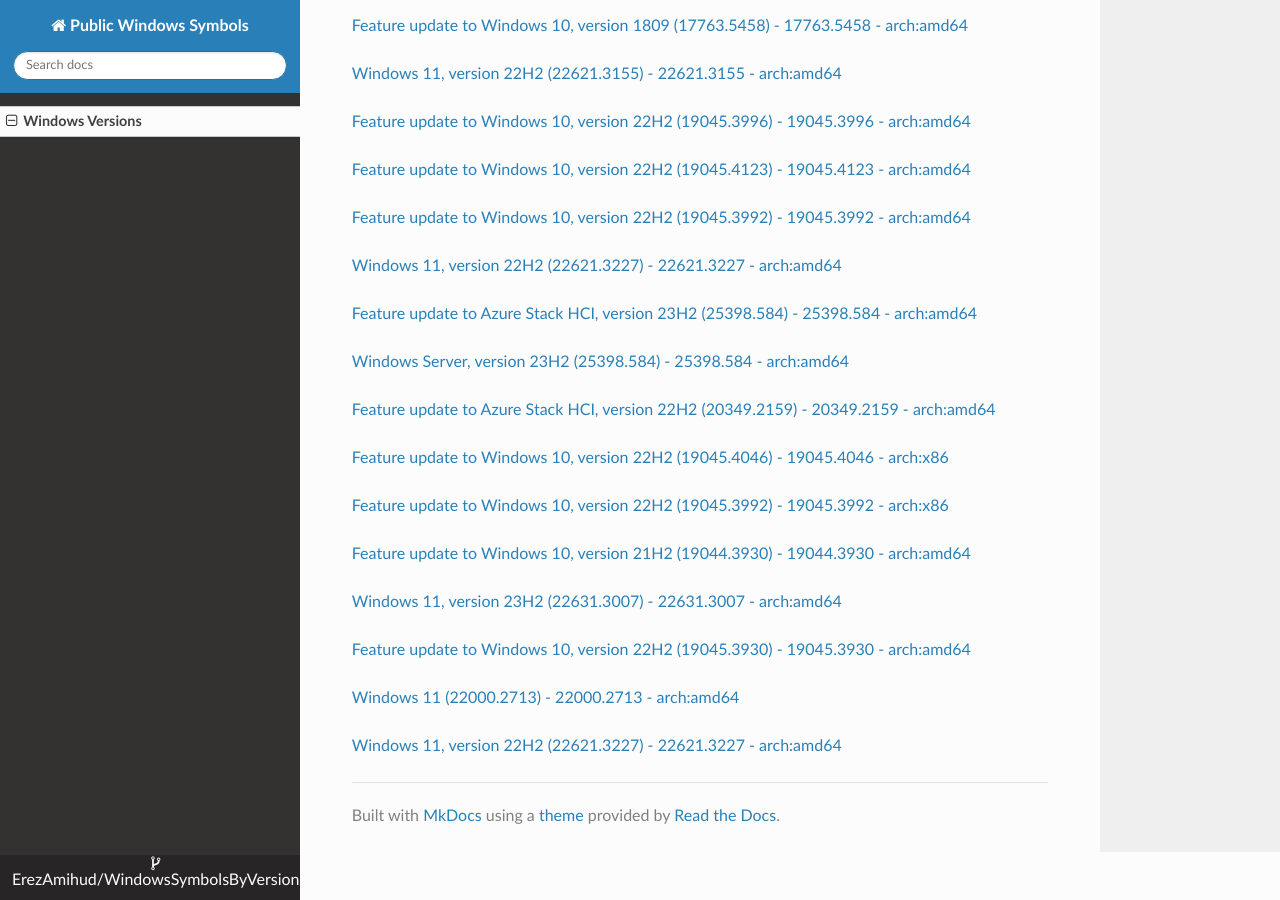
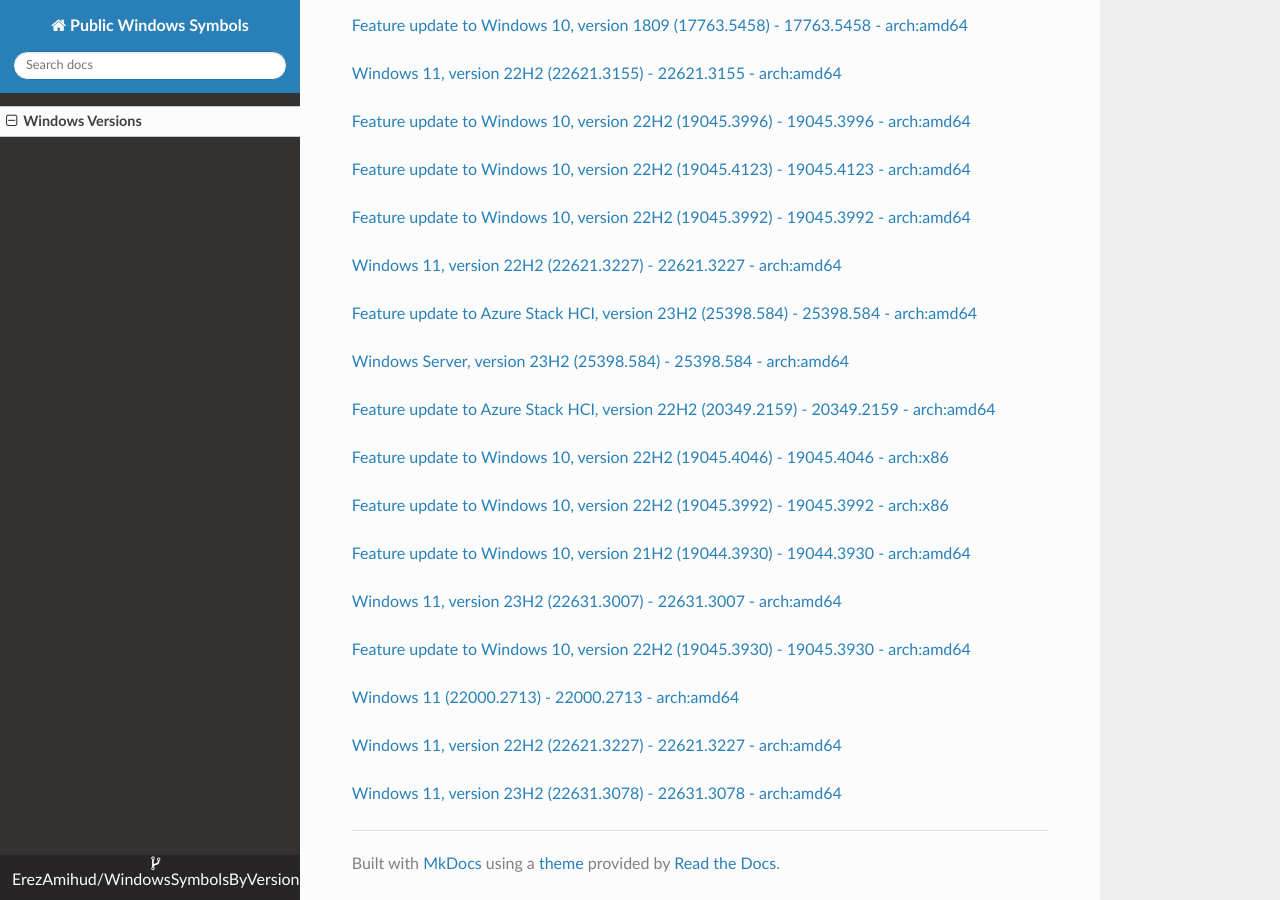
Before and after one commit to ErezAmihud/WindowsSymbolsByVersion, an MkDocs documentation site: the page built from docs/index.md, in a window 1280 px wide and 900 px high, scrolled down 19277 px. Built offline with MkDocs 1.6.1, drawn with Linux system fonts in a browser that asks for light colours; nearby versions of some CDN libraries.

Commit message:
Automated commit, add manifest for b17b4c3e-9403-4b4f-90eb-9654e461e02e

```diff
--- a/docs/index.md
+++ b/docs/index.md
@@ -1066,3 +1066,6 @@
 
 
 [Windows 11, version 22H2 (22621.3227) - 22621.3227 - arch:amd64](https://github.com/ErezAmihud/WindowsSymbolsByVersion/blob/main/manifests/ed397f9d-d715-4a5e-a288-243d9ac41093.manifest)
+
+
+[Windows 11, version 23H2 (22631.3078) - 22631.3078 - arch:amd64](https://github.com/ErezAmihud/WindowsSymbolsByVersion/blob/main/manifests/b17b4c3e-9403-4b4f-90eb-9654e461e02e.manifest)
```
Also changed, not shown: process_builds.json (+1 -1 lines).
